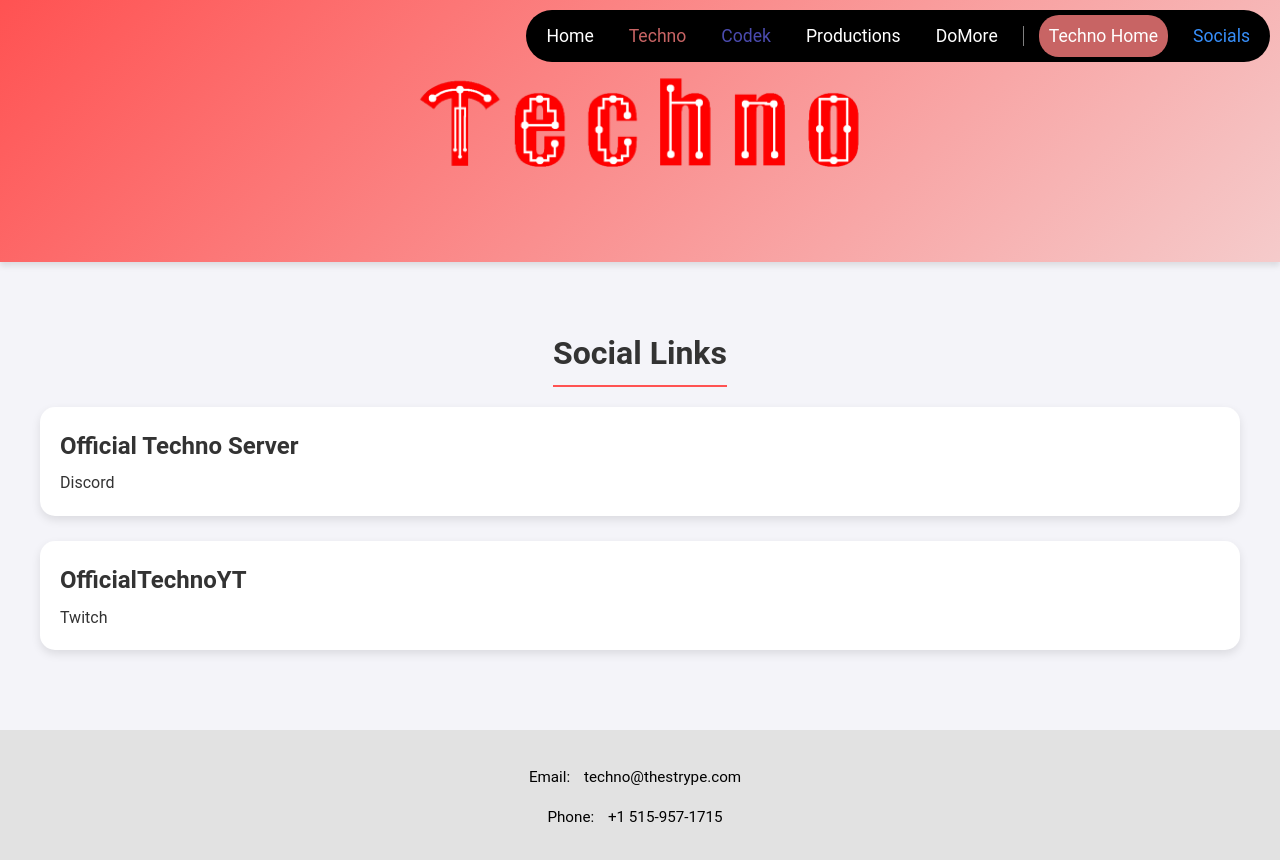
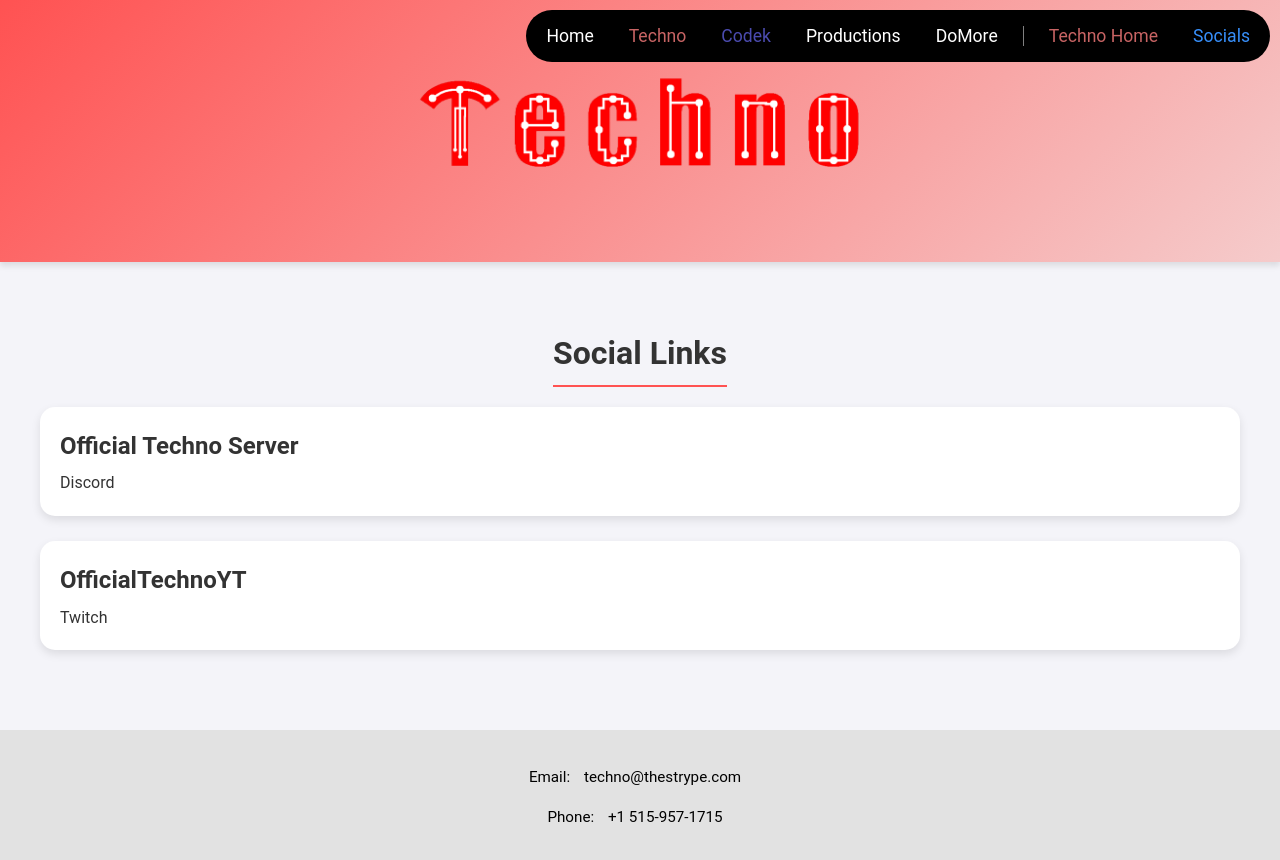
Before and after one commit to OfficialTechnoYT/techno, a plain HTML site: page socials/index.html in a window 1280 px wide. Drawn offline with Linux system fonts and the light colour scheme; files whose address does not match are found by name.

Commit message:
Update index.html

```diff
--- a/socials/index.html
+++ b/socials/index.html
@@ -138,7 +138,7 @@
 		color: black;
 	}
 
-	.nav-container .techno-home {
+	.nav-container .techno-home:hover {
 		background: rgba(200, 100, 100, 1);
 		color: white;
 	}
```
